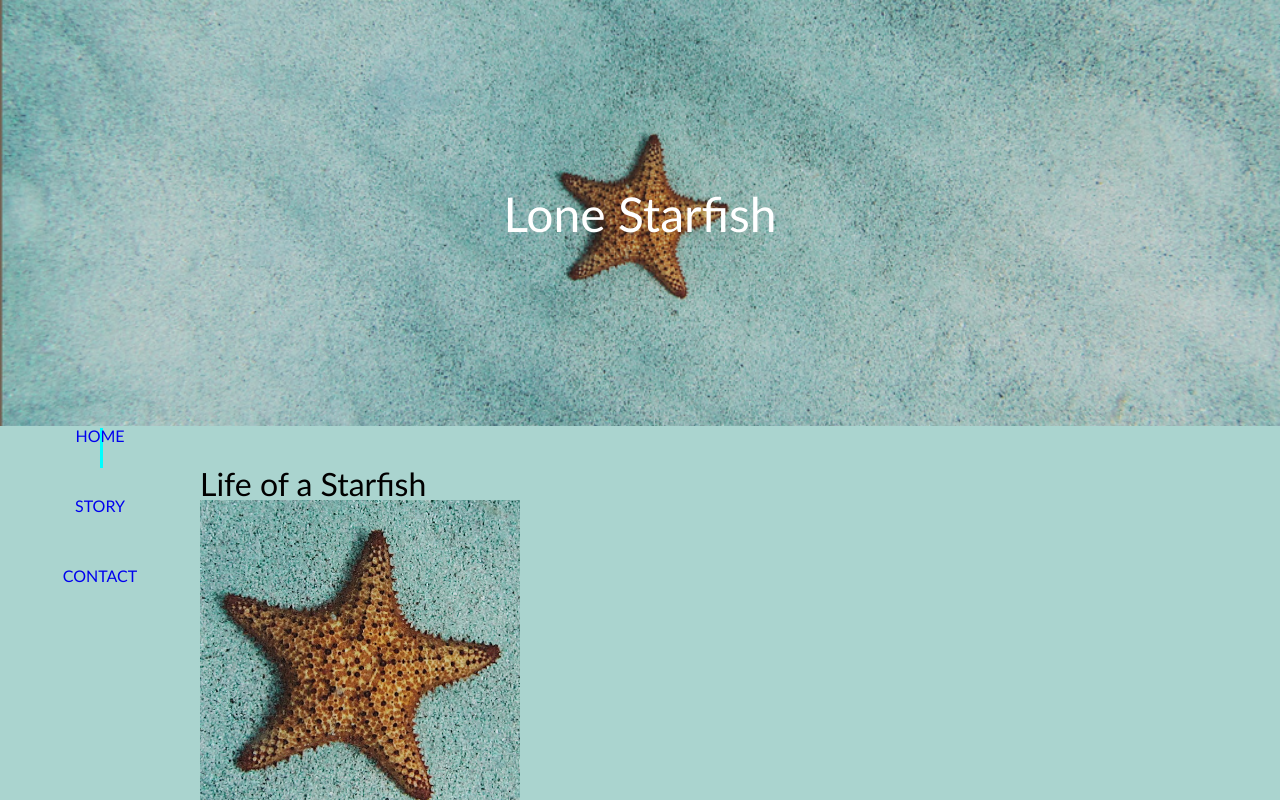
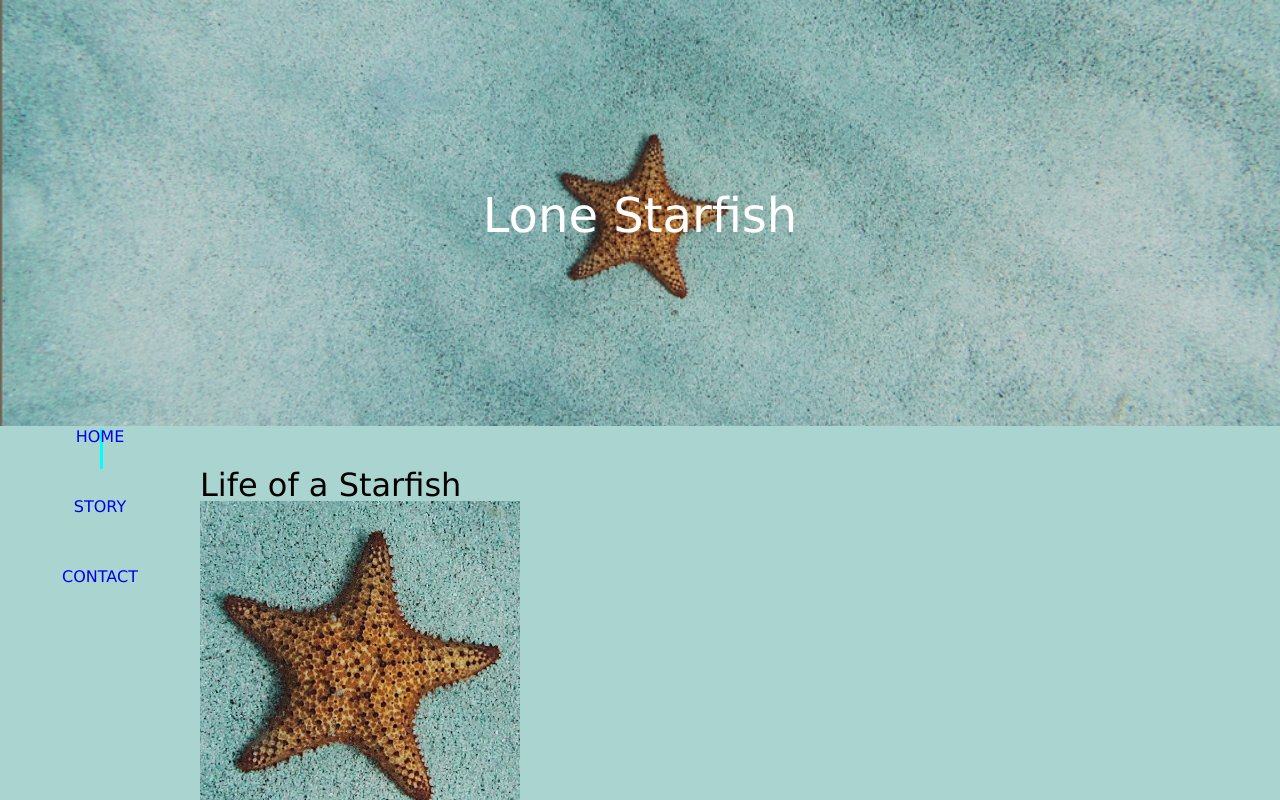
Before and after one commit to DavGifford/giff0065.github.io, a plain HTML site: page midterm/index.html in a window 1280 px wide. Shown: the top 800 px of the page. Drawn offline with Linux system fonts and the light colour scheme.

Commit message:
valid test

```diff
--- a/midterm/index.html
+++ b/midterm/index.html
@@ -16,7 +16,7 @@
             <nav>
                 <ul>
                     <li>
-                        <a href="#" id="home">HOME</a>
+                        <a href="#home" id="home">HOME</a>
                     </li>
                     <li>
                         <a href="#story" id="story">STORY</a>
--- a/midterm/styles/css.css
+++ b/midterm/styles/css.css
@@ -67,7 +67,7 @@ body{
 
 ~~~~~~~~~~~~~~~~~~~~~~~~~~~~~~~~~~~~~~~~~~~~~*/
 html{
-    font-family: 'Trebuchet MS', 'Lucida Sans Unicode', 'Lucida Grande', 'Lucida Sans', Arial, sans-serif;
+    font-family:Verdana, Geneva, Tahoma, sans-serif ;
 }
 h2{
 	font-size: 2rem;
```
